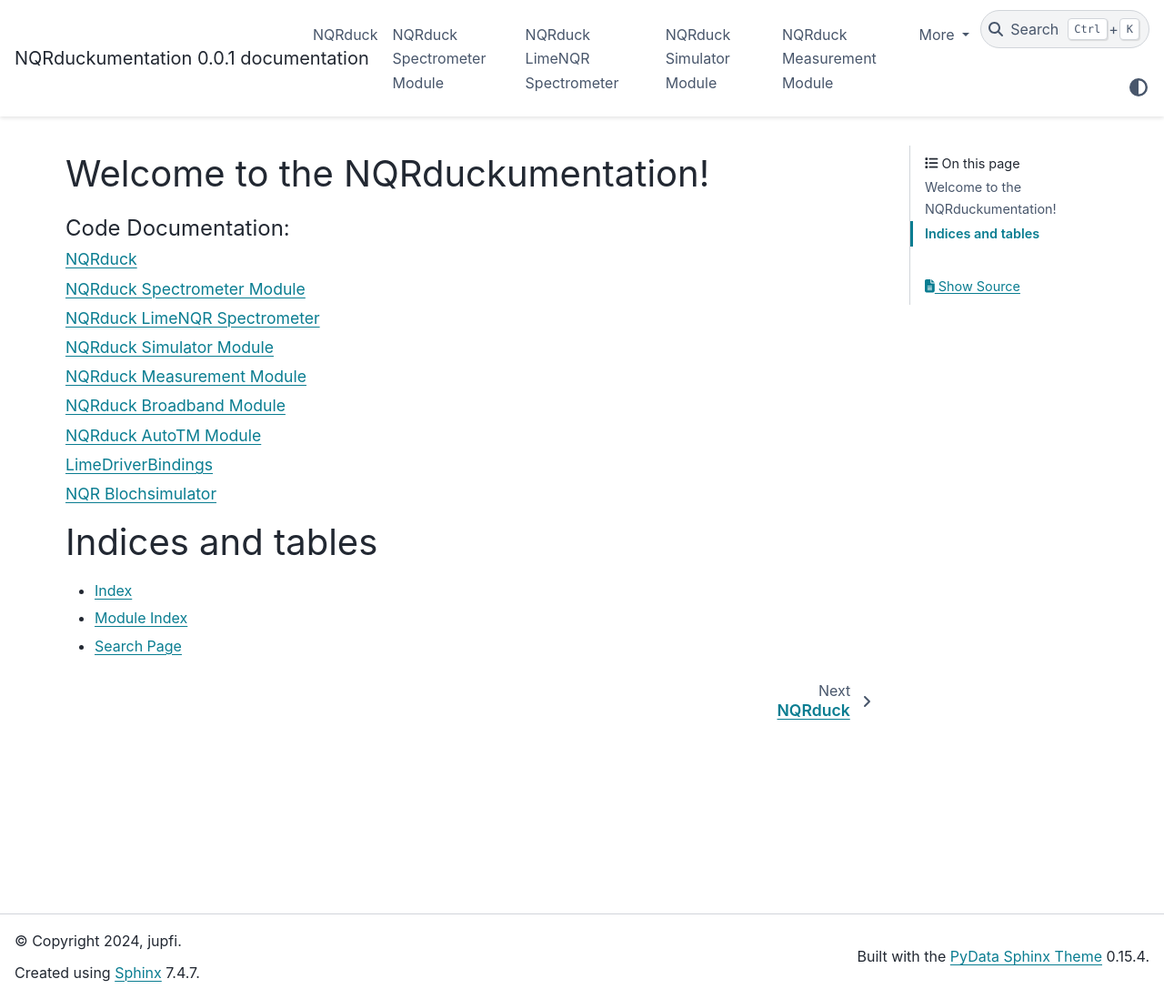
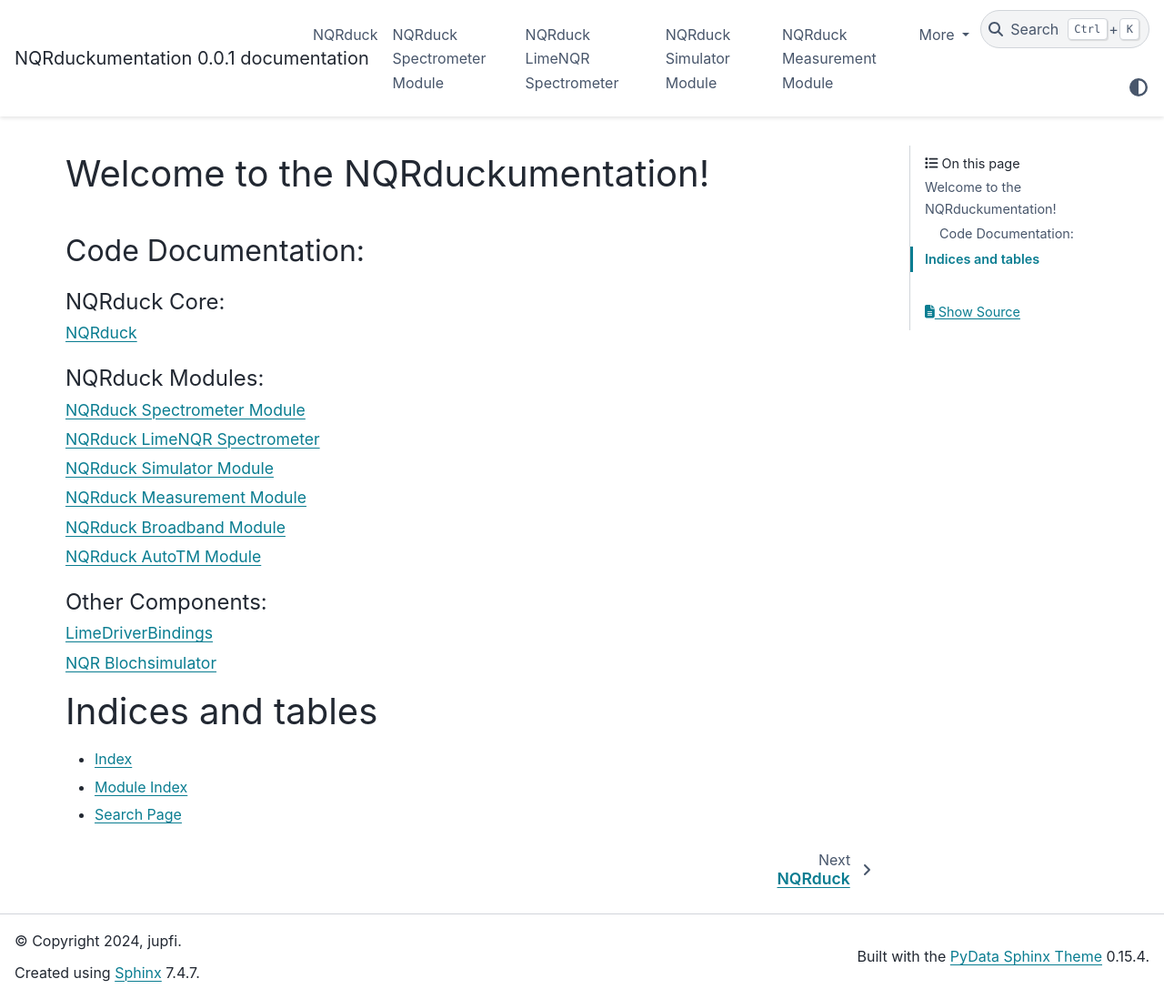
Before and after one commit to nqrduck/NQRduckumentation, a Sphinx documentation site: the page built from source/index.rst, in a window 1280 px wide and 1098 px high. Shown: the whole window at 91% size. Built offline with Sphinx 7.4.7 and the PyData theme 0.15.4, drawn with Linux system fonts in a browser that asks for light colours; some of the changed lines change nothing that is shown.

Commit message:
Grouped different packages.

```diff
--- a/source/index.rst
+++ b/source/index.rst
@@ -1,22 +1,30 @@
-.. NQRduckumentation documentation master file, created by
-   sphinx-quickstart on Fri May  3 13:24:59 2024.
-   You can adapt this file completely to your liking, but it should at least
-   contain the root `toctree` directive.
+Welcome to the NQRduckumentation!
+=================================
 
-Welcome to the NQRduckumentation!
-=============================================
+Code Documentation:
+-------------------
 
 .. toctree::
    :maxdepth: 2
-   :caption: Code Documentation:
+   :caption: NQRduck Core:
 
    nqrduck
+
+.. toctree::
+   :maxdepth: 2
+   :caption: NQRduck Modules:
+
    nqrduck-spectrometer
    nqrduck-spectrometer-limenqr
    nqrduck-spectrometer-simulator
    nqrduck-measurement
    nqrduck-broadband
    nqrduck-autotm
+
+.. toctree::
+   :maxdepth: 2
+   :caption: Other Components:
+
    limedriverbindings
    nqr-blochsimulator
 
```
